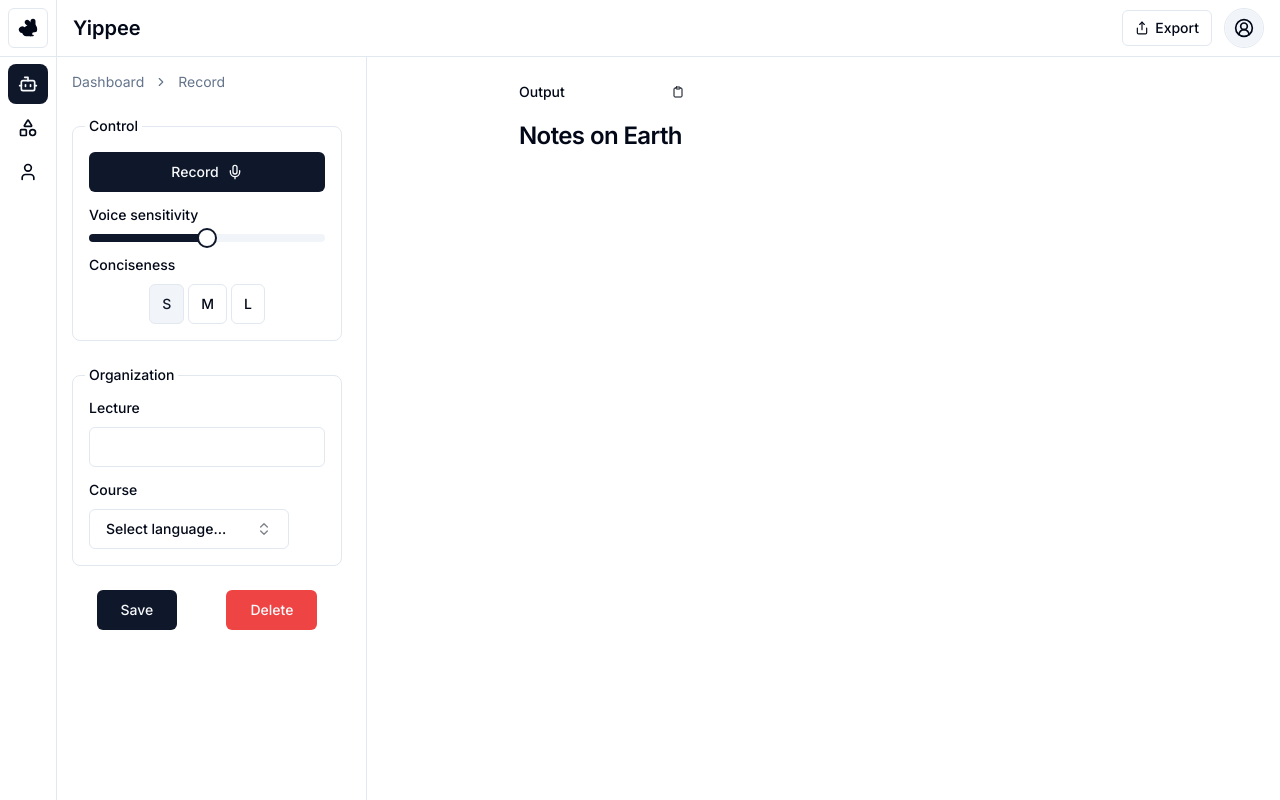
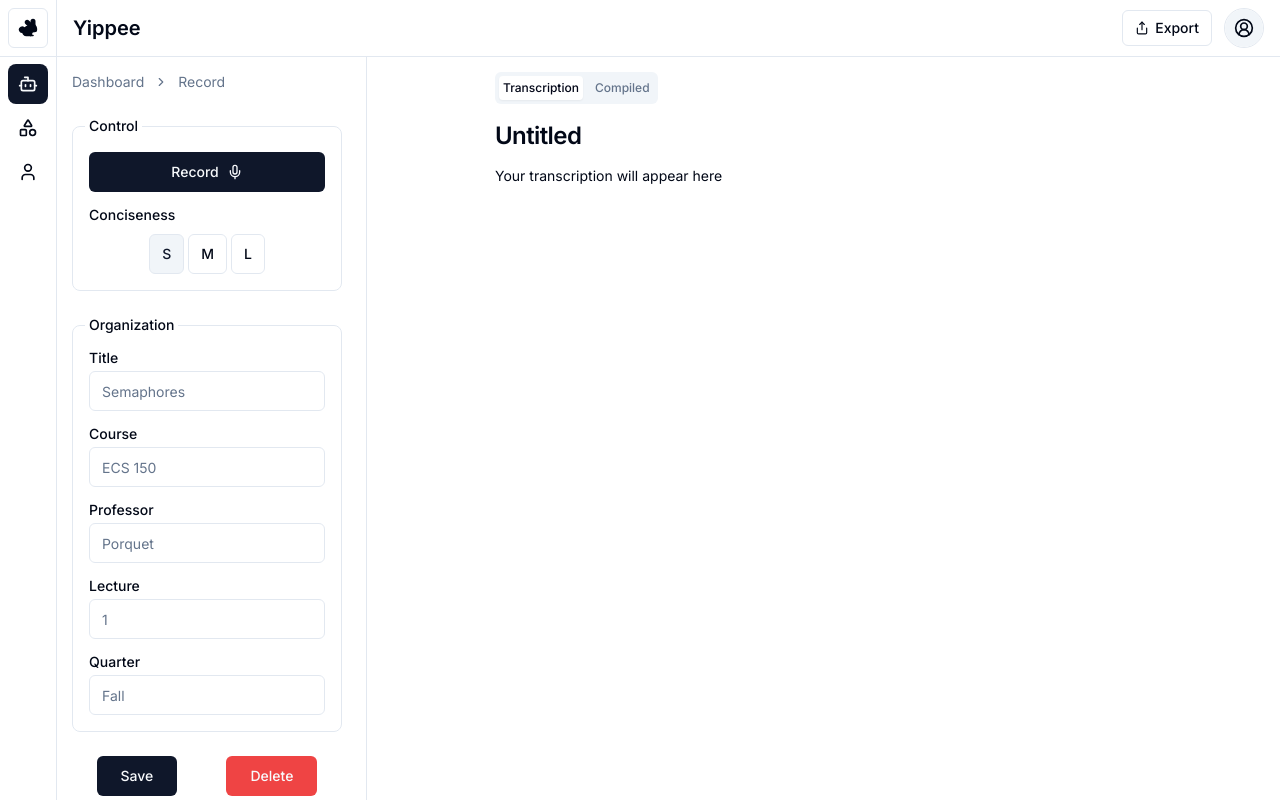
Before and after one commit to rayzhuca/newton-notes, a Next.js app: page /dashboard in a window 1280 px wide. Built offline with nearby package versions, Linux system fonts and the light colour scheme.

Commit message:
feat: gallery & openai integration
Co-authored-by: kyleluo518 <kyleluo518@users.noreply.github.com>

```diff
--- a/app/api/transcript-compiler/route.ts
+++ b/app/api/transcript-compiler/route.ts
@@ -1,28 +1,43 @@
 import OpenAI from "openai";
-
-const openaiApiKey = process.env.OPENAI_API_KEY;
 
 export async function POST(req: Request) {
     try {
         const { text: transcript } = await req.json();
         const openai = new OpenAI();
-        console.log("transcript received:", transcript)
+        console.log("transcript received:", transcript);
         const completion = await openai.chat.completions.create({
             messages: [
                 {
-                role: "system",
-                content: "You are a helpful assistant designed to translate classroom lecture transcriptions into notes.",
+                    role: "system",
+                    content: "You are a helpful assistant designed to make useful notes from classroom lecture transcriptions.",
                 },
-                { role: "user", content: transcript },
+                { role: "user", content: `The transcription is delimited by triple quotes.\n"""${transcript}"""` },
             ],
             model: "gpt-3.5-turbo",
-          });
-        console.log("GOT RESPONSE")
+        });
+        const label = await openai.chat.completions.create({
+            messages: [
+                {
+                    role: "system",
+                    content: "You are a helpful assistant designed to make one sentence summaries from classroom lecture transcriptions.",
+                },
+                { role: "user", content: `The transcription is delimited by triple quotes.\n"""${transcript}"""` },
+            ],
+            model: "gpt-3.5-turbo",
+        });
+        console.log("GOT RESPONSE");
         console.log(completion.choices[0]);
+        console.log(label.choices[0]);
 
-        return Response.json(completion.choices[0], {
-            status: 200,
-        });
+        return Response.json(
+            {
+                desc: label.choices[0].message.content,
+                text: completion.choices[0].message.content,
+            },
+            {
+                status: 200,
+            }
+        );
     } catch (error) {
         console.log(error);
         return new Response(null, {
--- a/app/dashboard/page.tsx
+++ b/app/dashboard/page.tsx
@@ -5,7 +5,7 @@ import "regenerator-runtime/runtime";
 import Navigation from "@/components/side/navigation";
 import Header from "@/components/header";
 import RecordTab from "@/components/record/record-tab";
-import useTab, { TabType } from "@/hooks/useTab";
+import useTab from "@/hooks/useTab";
 import GalleryTab from "@/components/gallery/gallery-tab";
 import SpeechRecognition, { useSpeechRecognition } from "react-speech-recognition";
 import { useReducer } from "react";
--- a/app/layout.tsx
+++ b/app/layout.tsx
@@ -3,6 +3,7 @@
 import { Inter } from "next/font/google";
 import "./globals.css";
 import "regenerator-runtime/runtime";
+import { Toaster } from "@/components/ui/toaster";
 
 const inter = Inter({ subsets: ["latin"] });
 
@@ -13,7 +14,10 @@ export default function RootLayout({
 }>) {
     return (
         <html lang="en">
-            <body className={inter.className}>{children}</body>
+            <body className={inter.className}>
+                {children}
+                <Toaster />
+            </body>
         </html>
     );
 }
--- a/components/gallery/gallery-list.tsx
+++ b/components/gallery/gallery-list.tsx
@@ -5,14 +5,28 @@ import { Button } from "../ui/button";
 import GalleryPagination from "./gallery-pagination";
 import usePage from "@/hooks/usePage";
 import { Skeleton } from "../ui/skeleton";
+import {
+    Dialog,
+    DialogClose,
+    DialogContent,
+    DialogDescription,
+    DialogFooter,
+    DialogHeader,
+    DialogTitle,
+    DialogTrigger,
+} from "../ui/dialog";
+import { Label } from "../ui/label";
+import { Input } from "../ui/input";
+import { useState } from "react";
 
 interface GalleryItem {
     title: string;
     course: string;
     lecture: number;
     professor: string;
-    year: string;
-    description: string;
+    createdAt: string;
+    desc?: string;
+    body: string;
 }
 
 interface GalleryListProps {
@@ -22,11 +36,51 @@ interface GalleryListProps {
 
 type GalleryItemProp = keyof GalleryItem;
 
-const galleryColumns: GalleryItemProp[] = ["title", "course", "professor", "year", "description"];
+const galleryColumns: GalleryItemProp[] = ["title", "course", "professor", "createdAt", "desc"];
+const galleryColumnDisplay: { [key: string]: string } = {
+    title: "Title",
+    course: "Course",
+    professor: "Professor",
+    createdAt: "Created",
+    desc: "Description",
+};
+const galleryColumnMap: { [key: string]: any } = {
+    createdAt: (s: string) => {
+        return new Date(s).toLocaleDateString("en-gb", {
+            year: "numeric",
+            month: "long",
+            day: "numeric",
+        });
+    },
+    desc: (s: string | undefined) => {
+        return s || "N/A";
+    },
+};
+const transformColumn = (col: string, v: string | number | undefined) => {
+    if (col in galleryColumnMap) {
+        return galleryColumnMap[col](v);
+    }
+    return v;
+};
+
+const download = (filename: string, text: string) => {
+    const element = document.createElement("a");
+    element.setAttribute("href", "data:text/plain;charset=utf-8," + encodeURIComponent(text));
+    element.setAttribute("download", filename);
+    element.style.display = "none";
+    document.body.appendChild(element);
+    element.click();
+    document.body.removeChild(element);
+};
 
 const GalleryList: React.FC<GalleryListProps> = ({ items, isLoading }) => {
     const { page } = usePage();
     const itemsPerPage = 5;
+
+    const [dialogOpen, setDialogOpen] = useState<boolean>(false);
+    const [itemClicked, setItemClicked] = useState<number>(0);
+
+    const validItemClicked = itemClicked >= 0 && itemClicked < items?.length;
 
     items = items || [];
     return (
@@ -36,7 +90,7 @@ const GalleryList: React.FC<GalleryListProps> = ({ items, isLoading }) => {
                     <TableRow>
                         {galleryColumns.map((v, i) => (
                             <TableHead key={i} className={"first:pl-8 last:pr-8 capitalize hover:bg-inherit"}>
-                                {v}
+                                {galleryColumnDisplay[v]}
                             </TableHead>
                         ))}
                     </TableRow>
@@ -57,14 +111,41 @@ const GalleryList: React.FC<GalleryListProps> = ({ items, isLoading }) => {
                         : items.slice((page - 1) * itemsPerPage, page * itemsPerPage).map((v, i) => (
                               <TableRow key={i}>
                                   {galleryColumns.map((col, k) => (
-                                      <TableCell key={k} className="first:pl-8">
-                                          {v[col]}
+                                      <TableCell
+                                          onClick={() => {
+                                              setDialogOpen(true);
+                                              setItemClicked((page - 1) * itemsPerPage + i);
+                                          }}
+                                          key={k}
+                                          className="first:pl-8 h-8"
+                                      >
+                                          {transformColumn(col, v[col])}
                                       </TableCell>
                                   ))}
                               </TableRow>
                           ))}
                 </TableBody>
             </Table>
+            <Dialog open={dialogOpen} onOpenChange={() => setDialogOpen(false)}>
+                <DialogContent className="sm:w-1/2">
+                    <DialogHeader>
+                        <DialogTitle>{validItemClicked ? items[itemClicked].title : "Untitled"}</DialogTitle>
+                        <DialogDescription className="pt-2">{validItemClicked ? items[itemClicked].body : "Empty"}</DialogDescription>
+                    </DialogHeader>
+                    <DialogFooter>
+                        <Button
+                            onClick={() =>
+                                download(
+                                    validItemClicked ? items[itemClicked].title : "Untitled",
+                                    validItemClicked ? items[itemClicked].body : "Empty."
+                                )
+                            }
+                        >
+                            Download
+                        </Button>
+                    </DialogFooter>
+                </DialogContent>
+            </Dialog>
             <GalleryPagination maxPages={items.length / 5} />
         </div>
     );
--- a/components/gallery/gallery-pagination.tsx
+++ b/components/gallery/gallery-pagination.tsx
@@ -15,7 +15,7 @@ const GalleryPagination: React.FC<GalleryPaginationProps> = ({ maxPages }) => {
         <Pagination>
             <PaginationContent>
                 <PaginationItem>
-                    <Button onClick={() => decreasePage()} className="w-10 p-3" variant="outline" disabled={page === 1}>
+                    <Button onClick={decreasePage} className="w-10 p-3" variant="outline" disabled={page === 1}>
                         <ChevronLeft />
                     </Button>
                 </PaginationItem>
@@ -25,7 +25,7 @@ const GalleryPagination: React.FC<GalleryPaginationProps> = ({ maxPages }) => {
                     </PaginationLink>
                 </PaginationItem>
                 <PaginationItem>
-                    <Button onClick={increasePage} className="w-10 p-3" variant="outline" disabled={page === maxPages}>
+                    <Button onClick={increasePage} className="w-10 p-3" variant="outline" disabled={page >= maxPages}>
                         <ChevronRight />
                     </Button>
                 </PaginationItem>
--- a/components/gallery/gallery-tab.tsx
+++ b/components/gallery/gallery-tab.tsx
@@ -24,6 +24,10 @@ const GalleryTab = () => {
         }
     }, [setIsLoading, setItems, query]);
 
+    useEffect(() => {
+        if (query === "") onSubmit();
+    }, [query, onSubmit]);
+
     return (
         <div className="w-full h-full bg-light relative flex justify-center items-center">
             <SideBreadCrumb content={["Dashboard", "Gallery"]} className="absolute top-4 left-4" />
--- a/components/record/record-side.tsx
+++ b/components/record/record-side.tsx
@@ -1,18 +1,17 @@
 "use client";
 
-import { Check, ChevronsUpDown, Mic } from "lucide-react";
 import { Button } from "../ui/button";
 import { Label } from "../ui/label";
 import { Slider } from "../ui/slider";
 import { ToggleGroup, ToggleGroupItem } from "../ui/toggle-group";
 import { Input } from "../ui/input";
-import { Popover, PopoverContent, PopoverTrigger } from "../ui/popover";
-import { Command, CommandEmpty, CommandGroup, CommandInput, CommandItem } from "../ui/command";
-import { Dispatch, useReducer, useState } from "react";
-import { cn } from "@/libs/utils";
+import { Dispatch, useCallback, useReducer, useState } from "react";
 import SideBreadCrumb from "../side/breadcrumb";
-
-const languages = [{ value: "english", label: "English" }];
+import axios from "axios";
+import { useToast } from "@/components/ui/use-toast";
+import { Mic } from "lucide-react";
+import { toastErrorAction } from "@/libs/toastUtils";
+import useNote from "@/hooks/useNote";
 
 interface RecordSideProps {
     transcript: string;
@@ -21,24 +20,91 @@ interface RecordSideProps {
     dispatchRecord: Dispatch<{ type: string }>;
 }
 
-const RecordSide: React.FC<RecordSideProps> = ({ listening, dispatchRecord }) => {
-    const [open, setOpen] = useState(false);
-    const [value, setValue] = useState("");
+const RecordSide: React.FC<RecordSideProps> = ({ transcript, resetTranscript, listening, dispatchRecord }) => {
+    const {
+        title,
+        setTitle,
+        lecture,
+        setLecture,
+        quarter,
+        setQuarter,
+        professor,
+        setProfessor,
+        course,
+        setCourse,
+        desc,
+        setDesc,
+        body,
+        setBody,
+    } = useNote();
+
+    const { toast } = useToast();
+
+    const onSave = useCallback(async () => {
+        try {
+            await axios.post("/api/save-transcript", {
+                title,
+                lecture,
+                quarter,
+                professor,
+                course,
+                desc,
+                body: body || transcript,
+            });
+            toast({
+                title: "Note saved!",
+            });
+        } catch (err) {
+            console.log(err);
+            toast(toastErrorAction(onSave));
+        }
+    }, [toast, body, desc, transcript, course, lecture, professor, quarter, title]);
+
+    const onCompile = useCallback(async () => {
+        try {
+            let { data } = await axios.post("/api/transcript-compiler/", { text: transcript });
+            let { desc, text: compiled } = data;
+            setDesc(desc);
+            setBody(compiled);
+            toast({
+                title: "Note compiled!",
+            });
+        } catch (err) {
+            console.log(err);
+            toast(toastErrorAction(onCompile));
+        }
+    }, [toast, transcript, setBody, setDesc]);
+
+    const onDelete = useCallback(async () => {
+        try {
+            dispatchRecord({ type: "disable" });
+            resetTranscript();
+            setBody("");
+        } catch (err) {
+            console.log(err);
+            toast(toastErrorAction(onDelete));
+        }
+    }, [toast, setBody, resetTranscript, dispatchRecord]);
+
+    const onRecordToggle = () => {
+        try {
+            dispatchRecord({ type: "toggle" });
+            if (listening) onCompile();
+        } catch (err) {
+            console.log(err);
+        }
+    };
 
     return (
-        <section className="h-full p-4 pr-6 flex flex-col gap-6 border-r">
+        <section className="min-w-[280px] h-full p-4 pr-6 flex flex-col gap-6 border-r overflow-auto">
             <SideBreadCrumb content={["Dashboard", "Record"]} />
             <fieldset className="flex gap-6 rounded-lg border p-4">
                 <legend className="-ml-1 px-1 text-sm font-medium">Control</legend>
                 <div className="w-full flex flex-col gap-4">
-                    <Button onClick={() => dispatchRecord({ type: "toggle" })}>
+                    <Button onClick={onRecordToggle}>
                         {listening ? "Stop" : "Record"}
                         <Mic className="ml-2 size-4" />
                     </Button>
-                    <div className="grid gap-3">
-                        <Label>Voice sensitivity</Label>
-                        <Slider defaultValue={[50]} max={100} step={1} className="w-full" />
-                    </div>
                     <div className="grid gap-3">
                         <Label>Conciseness</Label>
                         <ToggleGroup type="single" defaultValue="s" variant="outline">
@@ -52,47 +118,33 @@ const RecordSide: React.FC<RecordSideProps> = ({ listening, dispatchRecord }) =>
             <fieldset className="flex gap-6 rounded-lg border p-4">
                 <legend className="-ml-1 px-1 text-sm font-medium">Organization</legend>
                 <div className="w-full flex flex-col gap-4">
-                    <div className="grid gap-3">
+                    <div className="grid gap-1.5">
+                        <Label>Title</Label>
+                        <Input onChange={(e) => setTitle(e.target.value)} placeholder="Semaphores"></Input>
+                    </div>
+                    <div className="grid gap-1.5">
+                        <Label>Course</Label>
+                        <Input onChange={(e) => setCourse(e.target.value)} placeholder="ECS 150"></Input>
+                    </div>
+                    <div className="grid gap-1.5">
+                        <Label>Professor</Label>
+                        <Input onChange={(e) => setProfessor(e.target.value)} placeholder="Porquet"></Input>
+                    </div>
+                    <div className="grid gap-1.5">
                         <Label>Lecture</Label>
-                        <Input></Input>
+                        <Input onChange={(e) => setLecture(Number(e.target.value))} placeholder="1"></Input>
                     </div>
-                    <div className="grid gap-3">
-                        <Label>Course</Label>
-                        <Popover open={open} onOpenChange={setOpen}>
-                            <PopoverTrigger asChild>
-                                <Button variant="outline" role="combobox" aria-expanded={open} className="w-[200px] justify-between">
-                                    {value ? languages.find((v) => v.value === value)?.label : "Select language..."}
-                                    <ChevronsUpDown className="ml-2 h-4 w-4 shrink-0 opacity-50" />
-                                </Button>
-                            </PopoverTrigger>
-                            <PopoverContent className="w-[200px] p-0">
-                                <Command>
-                                    <CommandInput placeholder="Search framework..." />
-                                    <CommandEmpty>No framework found.</CommandEmpty>
-                                    <CommandGroup>
-                                        {languages.map((v) => (
-                                            <CommandItem
-                                                key={v.value}
-                                                value={v.value}
-                                                onSelect={(currentValue) => {
-                                                    setValue(currentValue === value ? "" : currentValue);
-                                                    setOpen(false);
-                                                }}
-                                            >
-                                                <Check className={cn("mr-2 h-4 w-4", value === v.value ? "opacity-100" : "opacity-0")} />
-                                                {v.label}
-                                            </CommandItem>
-                                        ))}
-                                    </CommandGroup>
-                                </Command>
-                            </PopoverContent>
-                        </Popover>
+                    <div className="grid gap-1.5">
+                        <Label>Quarter</Label>
+                        <Input onChange={(e) => setQuarter(e.target.value)} placeholder="Fall"></Input>
                     </div>
                 </div>
             </fieldset>
             <div className="flex justify-around *:px-6">
-                <Button>Save</Button>
-                <Button className="bg-red-500 hover:bg-red-400">Delete</Button>
+                <Button onClick={() => onSave()}>Save</Button>
+                <Button onClick={() => onDelete()} className="bg-red-500 hover:bg-red-400">
+                    Delete
+                </Button>
             </div>
         </section>
     );
--- a/components/record/record-tab.tsx
+++ b/components/record/record-tab.tsx
@@ -3,7 +3,9 @@
 import { Clipboard } from "lucide-react";
 import { Button } from "../ui/button";
 import RecordSide from "./record-side";
-import { Dispatch } from "react";
+import { Dispatch, useState } from "react";
+import useNote from "@/hooks/useNote";
+import { Tabs, TabsContent, TabsList, TabsTrigger } from "../ui/tabs";
 
 interface RecordTabProps {
     transcript: string;
@@ -20,6 +22,8 @@ const RecordTab: React.FC<RecordTabProps> = ({
     browserSupportsSpeechRecognition,
     dispatchRecord,
 }) => {
+    const { title, desc, body } = useNote();
+
     if (!browserSupportsSpeechRecognition) {
         <div className="flex items-center align-middle">
             <div className="text-2xl">Your browser does not support speech recognition. Please switch to Chrome.</div>
@@ -27,10 +31,39 @@ const RecordTab: React.FC<RecordTabProps> = ({
     }
 
     return (
-        <div className="flex">
+        <div className="flex w-full">
             <RecordSide transcript={transcript} resetTranscript={resetTranscript} listening={listening} dispatchRecord={dispatchRecord} />
-            <div className="h-full grow-[2] py-4 px-32 flex flex-col gap-4 relative">
-                <div className="grow-[3] rounded-md bg-background relative flex flex-col overflow-auto">
+            <div className="h-full grow py-4 px-32 flex flex-col gap-4 relative">
+                <Tabs defaultValue="transcription" className="w-full h-full">
+                    <TabsList className="h-8 p-1">
+                        <TabsTrigger className="text-xs w-fit p-1 mr-2" value="transcription">
+                            Transcription
+                        </TabsTrigger>
+                        <TabsTrigger className="text-xs w-fit p-1" value="compiled">
+                            Compiled
+                        </TabsTrigger>
+                    </TabsList>
+                    <TabsContent value="transcription">
+                        <div className="w-full *:w-full pt-2 last:mb-4 h-full">
+                            <h3 className="text-2xl font-semibold tracking-tight pb-3">{title ? title : "Untitled"}</h3>
+                            <p className="text-sm leading-6 font-normal">
+                                {transcript ? transcript : "Your transcription will appear here"}
+                            </p>
+                        </div>
+                    </TabsContent>
+                    <TabsContent value="compiled">
+                        <div className="w-full *:w-full pt-2 last:mb-4 h-full *:pt-2">
+                            <h3 className="text-2xl font-semibold tracking-tight">{title ? title : "Untitled"}</h3>
+                            <h5 className="text-lg font-semibold tracking-tight">Summary</h5>
+                            <p className="text-sm">{`${desc}\n`}</p>
+                            <h5 className="text-lg font-semibold tracking-tight">Content</h5>
+                            <p className="text-sm leading-6 font-normal">
+                                {body ? body : "Your compiled notes will appear here after you stop recording."}
+                            </p>
+                        </div>
+                    </TabsContent>
+                </Tabs>
+                {/* <div className="grow-[3] rounded-md bg-background relative flex flex-col overflow-auto">
                     <div className="flex justify-between items-center">
                         <Button variant="ghost" className="p-2 h-6 bg-background my-2 ml-4 rounded-md">
                             Output
@@ -40,10 +73,10 @@ const RecordTab: React.FC<RecordTabProps> = ({
                         </Button>
                     </div>
                     <div className="w-full *:w-full px-6 pt-2 last:mb-4 h-full">
-                        <h3 className="text-2xl font-semibold tracking-tight pb-3">Notes on Earth</h3>
+                        <h3 className="text-2xl font-semibold tracking-tight pb-3">{title}</h3>
                         <p className="text-sm leading-6 font-normal">{transcript}</p>
                     </div>
-                </div>
+                </div> */}
             </div>
         </div>
     );
--- /dev/null
+++ b/hooks/useNote.ts
@@ -0,0 +1,37 @@
+import { create } from "zustand";
+
+interface NoteStore {
+    title: string;
+    lecture: number;
+    quarter: string;
+    professor: string;
+    course: string;
+    body: string;
+    desc: string;
+    setTitle: (title: string) => void;
+    setLecture: (lecture: number) => void;
+    setQuarter: (quarter: string) => void;
+    setProfessor: (professor: string) => void;
+    setCourse: (course: string) => void;
+    setDesc: (body: string) => void;
+    setBody: (body: string) => void;
+}
+
+const useNote = create<NoteStore>((set) => ({
+    title: "",
+    lecture: 1,
+    quarter: "",
+    professor: "",
+    course: "",
+    body: "",
+    desc: "",
+    setTitle: (title) => set({ title }),
+    setLecture: (lecture) => set({ lecture }),
+    setQuarter: (quarter) => set({ quarter }),
+    setProfessor: (professor) => set({ professor }),
+    setCourse: (course) => set({ course }),
+    setDesc: (desc) => set({ desc }),
+    setBody: (body) => set({ body }),
+}));
+
+export default useNote;
--- a/package.json
+++ b/package.json
@@ -29,6 +29,7 @@
     "lucide-react": "^0.376.0",
     "next": "^14.2.3",
     "next-auth": "^4.24.7",
+    "openai": "^4.38.5",
     "prisma": "^5.13.0",
     "radix-ui": "^1.0.1",
     "react": "^18",
--- a/prisma/seed.ts
+++ b/prisma/seed.ts
@@ -23,7 +23,6 @@ async function main() {
                 professor: makeid(10),
                 course: makeid(10),
                 body: makeid(10),
-                userId: "662a82307b1569cbef460c98",
             },
         });
     }
```
Also changed, not shown: app/api/save-transcript/route.ts (+8 -3 lines), 2 other files (tests, documents, lock files or other folders).
